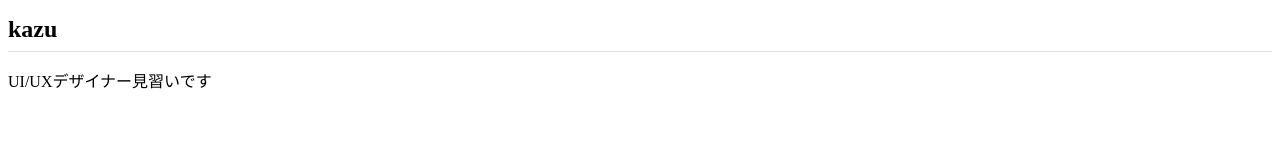
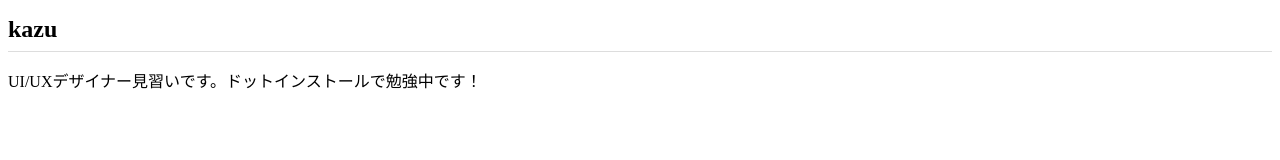
Before and after one commit to kazu-kyoto/kazu-kyoto.github.io, a plain HTML site: page index.html in a window 1280 px wide. Drawn offline with Linux system fonts and the light colour scheme.

Commit message:
Add files via upload

```diff
--- a/index.html
+++ b/index.html
@@ -9,6 +9,8 @@
 </head>
 <body>
   <h1>kazu</h1>
-  <p>UI/UXデザイナー見習いです</p>
+  <p>UI/UXデザイナー見習いです。ドットインストールで勉強中です！
+
+  </p>
 </body>
 </html>
```
